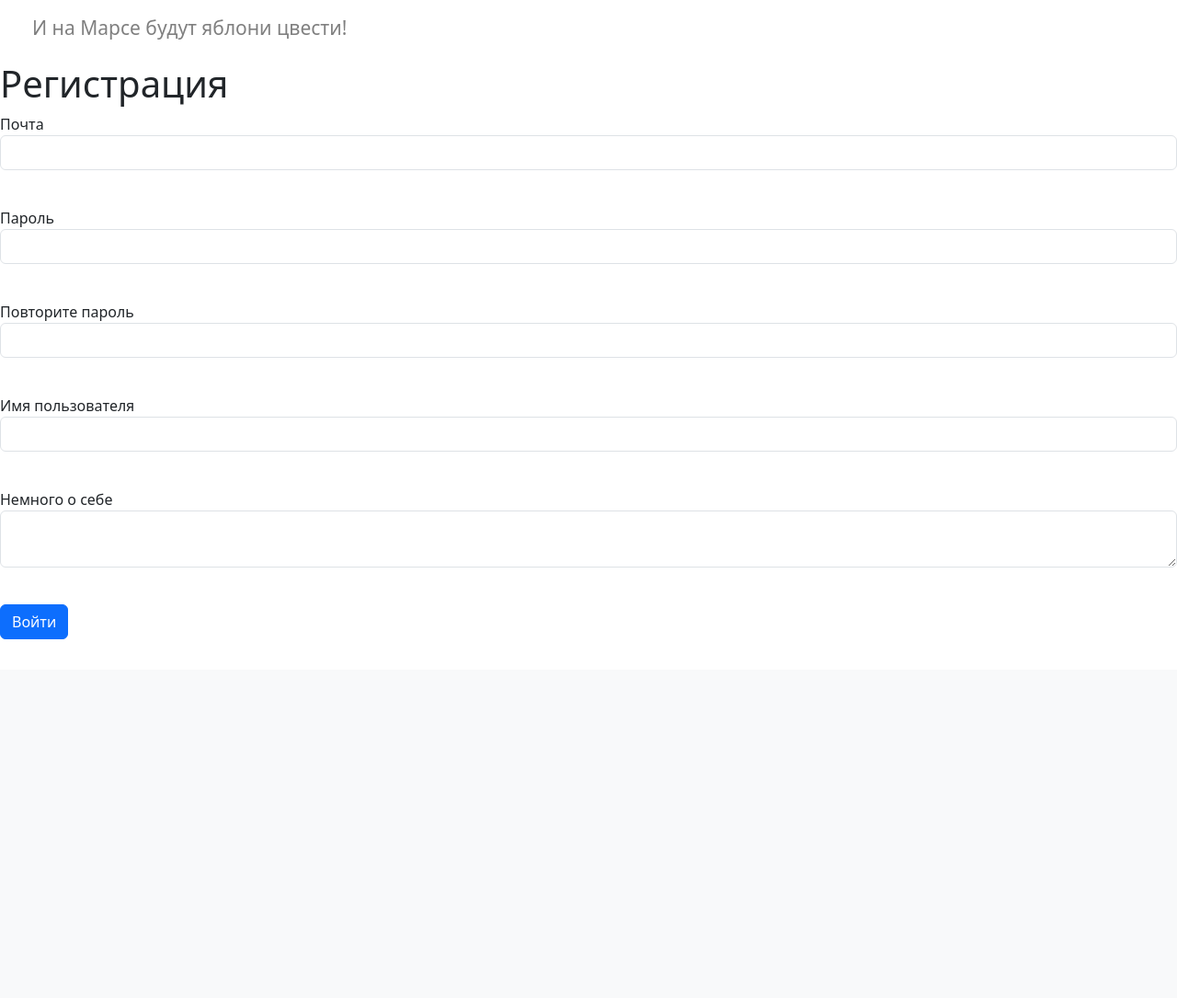
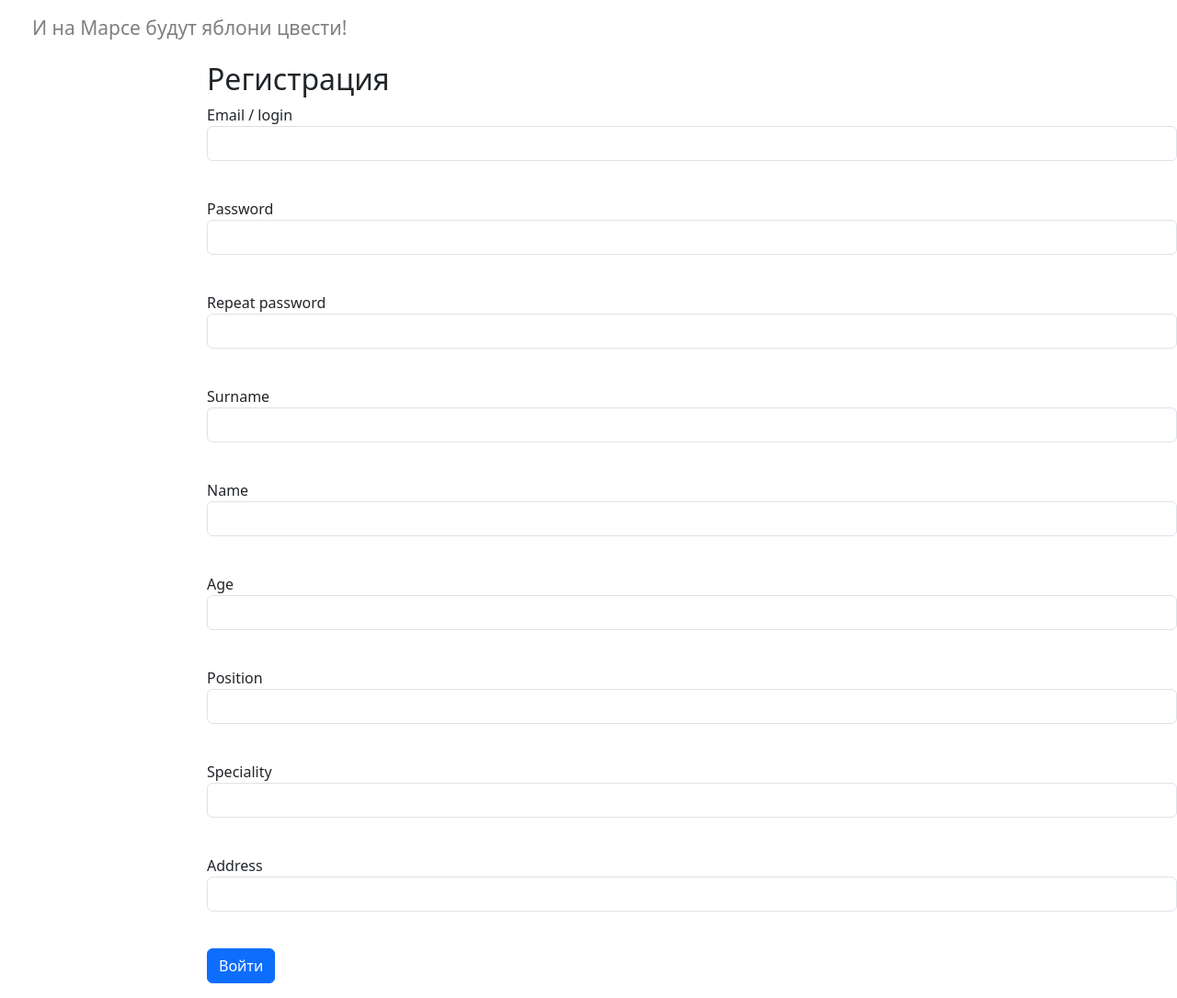
Before and after one commit to obich2/sqlalchemy_training, a Flask app: page /register in a window 1280 px wide. Shown: the part 72-1157 px from the top of the page at 92% size. Before the commit the page ends 767 px from the top, so only its background shows below. Run offline with Flask 3, Linux system fonts and the light colour scheme.

Commit message:
registration form

```diff
--- a/forms/user.py
+++ b/forms/user.py
@@ -4,9 +4,19 @@ from wtforms.validators import DataRequired
 
 
 class RegisterForm(FlaskForm):
-    email = EmailField('Почта', validators=[DataRequired()])
-    password = PasswordField('Пароль', validators=[DataRequired()])
-    password_again = PasswordField('Повторите пароль', validators=[DataRequired()])
-    name = StringField('Имя пользователя', validators=[DataRequired()])
+    email = EmailField('Email / login', validators=[DataRequired()])
+    password = PasswordField('Password', validators=[DataRequired()])
+    password_again = PasswordField('Repeat password', validators=[DataRequired()])
+    surname = StringField('Surname', validators=[DataRequired()])
+    name = StringField('Name', validators=[DataRequired()])
+    age = StringField('Age', validators=[DataRequired()])
+    position = StringField('Position', validators=[DataRequired()])
+    speciality = StringField('Speciality', validators=[DataRequired()])
+    address = StringField('Address', validators=[DataRequired()])
+
+
+
+
+
     about = TextAreaField("Немного о себе")
     submit = SubmitField('Войти')
--- a/main.py
+++ b/main.py
@@ -1,4 +1,4 @@
-from flask import Flask, url_for, render_template
+from flask import Flask, url_for, render_template, redirect
 from data import db_session
 from data.users import User
 from forms.user import RegisterForm
--- a/static/css/style.css
+++ b/static/css/style.css
@@ -5,3 +5,9 @@ h4 {
 h5 {
     margin-left: 400px;
 }
+h2 {
+    margin-left: 225px;
+}
+p {
+    margin-left: 225px;
+}
--- a/templates/register.html
+++ b/templates/register.html
@@ -1,7 +1,7 @@
 {% extends "base.html" %}
 
 {% block content %}
-<h1>Регистрация</h1>
+<h2>Регистрация</h2>
 <form action="" method="post">
     {{ form.hidden_tag() }}
     <p>
@@ -32,6 +32,15 @@
         {% endfor %}
     </p>
     <p>
+        {{ form.surname.label }}<br>
+        {{ form.surname(class="form-control") }}<br>
+        {% for error in form.surname.errors %}
+            <p class="alert alert-danger" role="alert">
+                {{ error }}
+            </p>
+        {% endfor %}
+    </p>
+    <p>
         {{ form.name.label }}<br>
         {{ form.name(class="form-control") }}<br>
         {% for error in form.name.errors %}
@@ -41,9 +50,36 @@
         {% endfor %}
     </p>
     <p>
-        {{ form.about.label }}<br>
-        {{ form.about(class="form-control") }}<br>
-        {% for error in form.about.errors %}
+        {{ form.age.label }}<br>
+        {{ form.age(class="form-control") }}<br>
+        {% for error in form.age.errors %}
+            <p class="alert alert-danger" role="alert">
+                {{ error }}
+            </p>
+        {% endfor %}
+    </p>
+    <p>
+        {{ form.position.label }}<br>
+        {{ form.position(class="form-control") }}<br>
+        {% for error in form.position.errors %}
+            <p class="alert alert-danger" role="alert">
+                {{ error }}
+            </p>
+        {% endfor %}
+    </p>
+    <p>
+        {{ form.speciality.label }}<br>
+        {{ form.speciality(class="form-control") }}<br>
+        {% for error in form.speciality.errors %}
+            <p class="alert alert-dan   ger" role="alert">
+                {{ error }}
+            </p>
+        {% endfor %}
+    </p>
+    <p>
+        {{ form.address.label }}<br>
+        {{ form.address(class="form-control") }}<br>
+        {% for error in form.address.errors %}
             <p class="alert alert-danger" role="alert">
                 {{ error }}
             </p>
```
